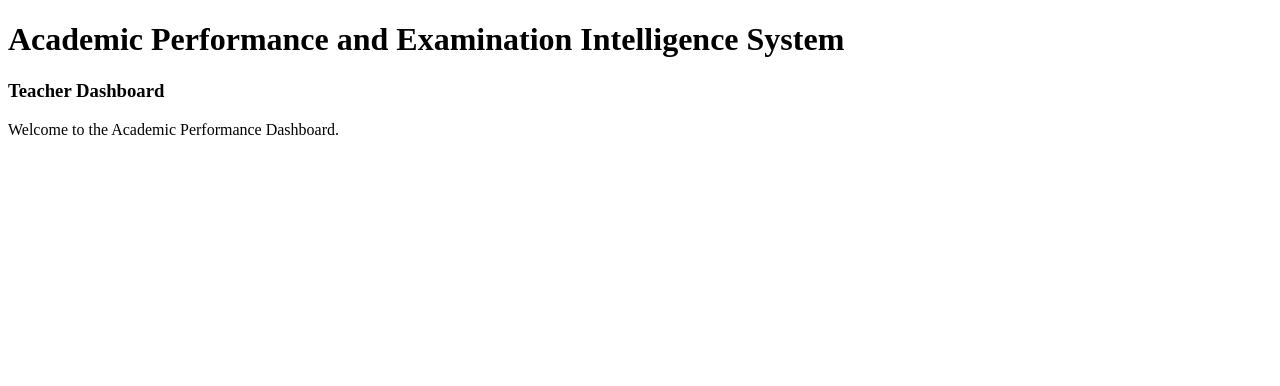
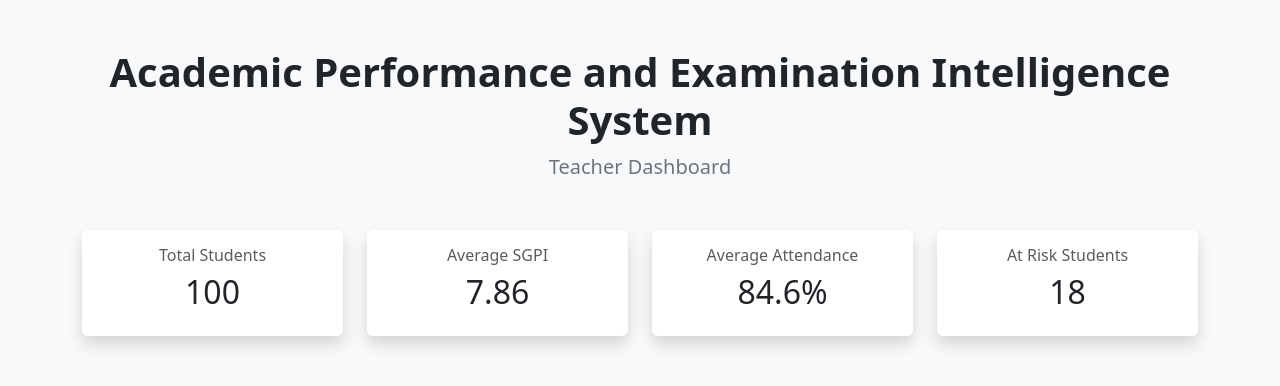
Before and after one commit to szeeshanZ123/academic-performance-examination-intelligence-system, a Flask app: page / in a window 1280 px wide. Shown: the top 386 px of the page. Run offline with Flask 3, Linux system fonts and the light colour scheme.

Commit message:
Create Bootstrap dashboard layout with KPI cards

```diff
--- a/templates/index.html
+++ b/templates/index.html
@@ -1,14 +1,73 @@
 <!doctype html>
-<html>
+<html lang="en">
   <head>
+    <meta charset="UTF-8" />
+
+    <meta name="viewport" content="width=device-width, initial-scale=1.0" />
+
     <title>Academic Performance Dashboard</title>
+
+    <!-- Bootstrap CSS -->
+    <link
+      href="https://cdn.jsdelivr.net/npm/bootstrap@5.3.7/dist/css/bootstrap.min.css"
+      rel="stylesheet"
+    />
   </head>
 
-  <body>
-    <h1>Academic Performance and Examination Intelligence System</h1>
+  <body class="bg-light">
+    <div class="container py-5">
+      <!-- Heading -->
+      <div class="text-center mb-5">
+        <h1 class="fw-bold">
+          Academic Performance and Examination Intelligence System
+        </h1>
 
-    <h3>Teacher Dashboard</h3>
+        <p class="text-secondary fs-5">Teacher Dashboard</p>
+      </div>
 
-    <p>Welcome to the Academic Performance Dashboard.</p>
+      <!-- KPI Cards -->
+
+      <div class="row g-4">
+        <div class="col-md-3">
+          <div class="card shadow border-0">
+            <div class="card-body text-center">
+              <h6 class="text-muted">Total Students</h6>
+
+              <h2>100</h2>
+            </div>
+          </div>
+        </div>
+
+        <div class="col-md-3">
+          <div class="card shadow border-0">
+            <div class="card-body text-center">
+              <h6 class="text-muted">Average SGPI</h6>
+
+              <h2>7.86</h2>
+            </div>
+          </div>
+        </div>
+
+        <div class="col-md-3">
+          <div class="card shadow border-0">
+            <div class="card-body text-center">
+              <h6 class="text-muted">Average Attendance</h6>
+
+              <h2>84.6%</h2>
+            </div>
+          </div>
+        </div>
+
+        <div class="col-md-3">
+          <div class="card shadow border-0">
+            <div class="card-body text-center">
+              <h6 class="text-muted">At Risk Students</h6>
+
+              <h2>18</h2>
+            </div>
+          </div>
+        </div>
+      </div>
+    </div>
   </body>
 </html>
```
